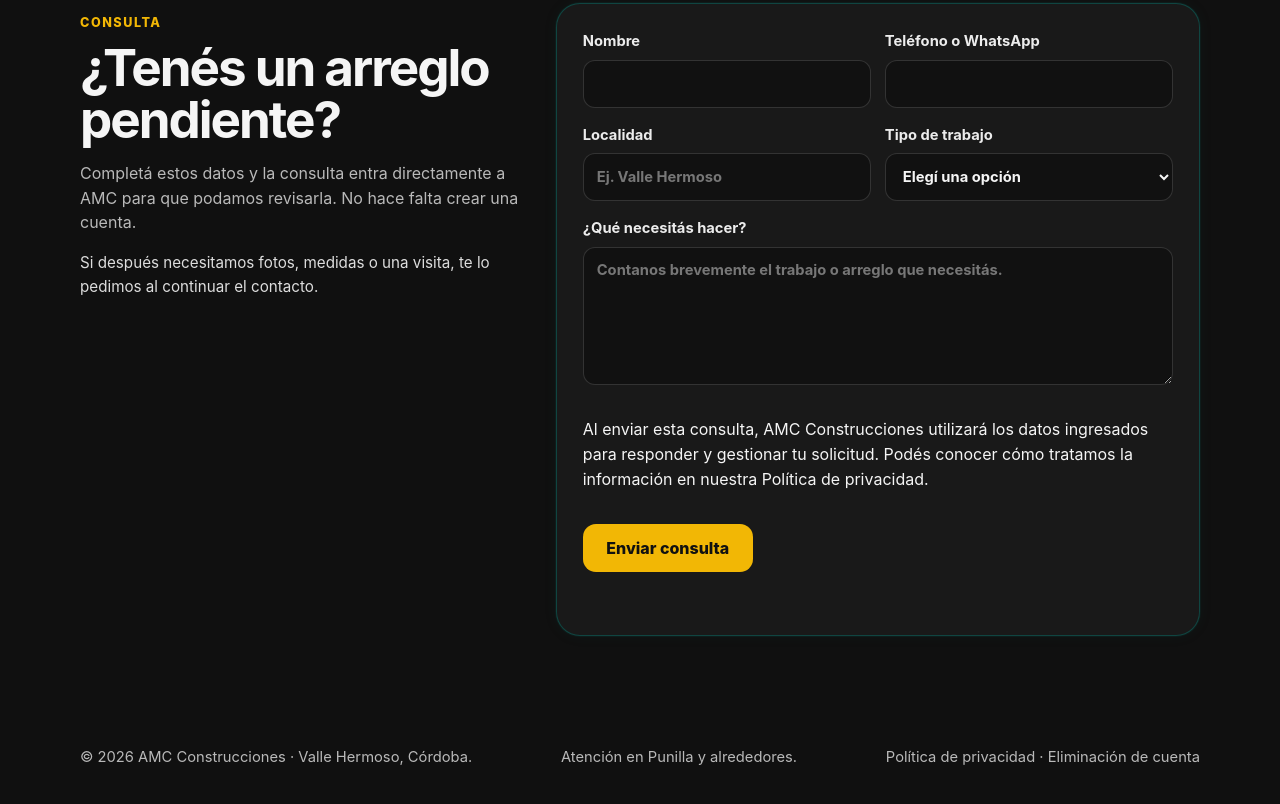
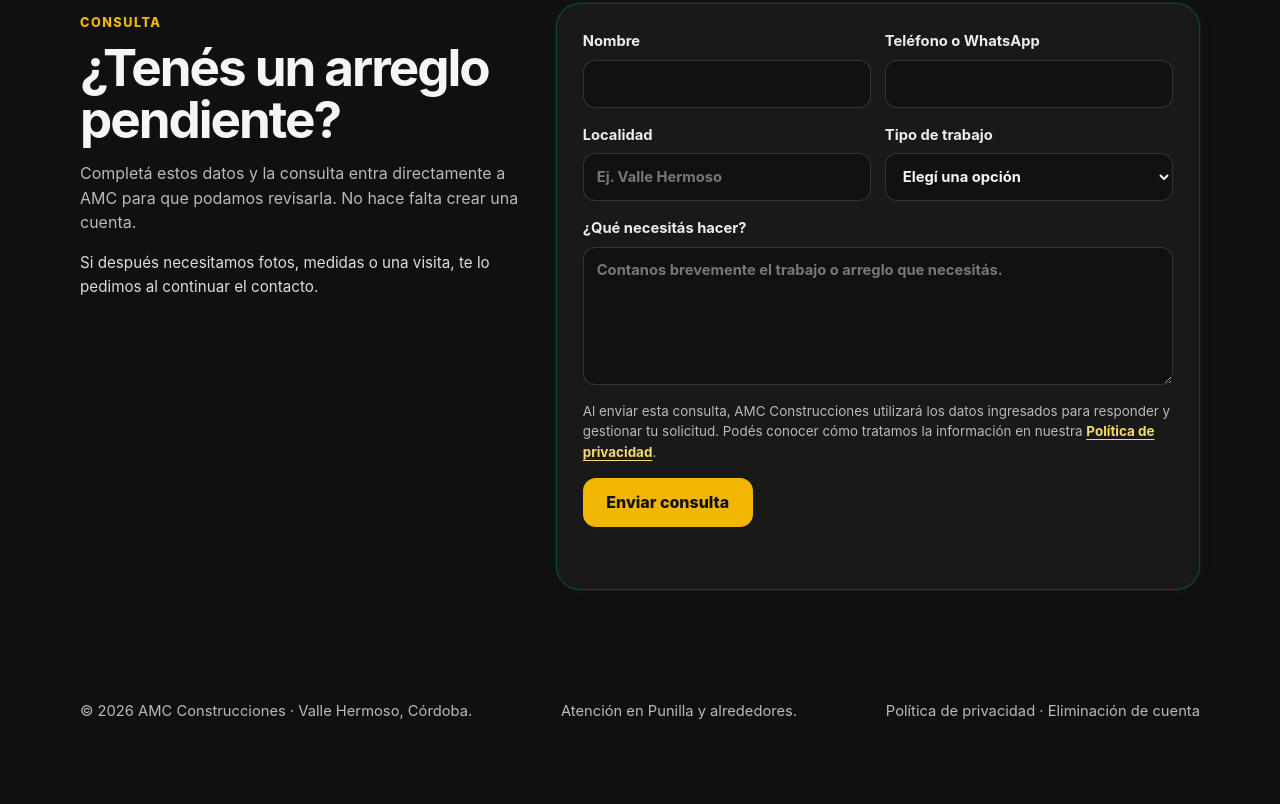
Before and after one commit to ArielCampos30/AMC_CONSTRUCCION_APP, a plain HTML site: page docs/index.html in a window 1280 px wide. Shown: the part 3652-4456 px from the top of the page. After the commit the page ends 4428 px from the top, so only its background shows below. Drawn offline with Linux system fonts and the light colour scheme.

Commit message:
Prelaunch Fix 1 — estilizar aviso de privacidad del formulario

```diff
--- a/docs/assets/css/landing-form.css
+++ b/docs/assets/css/landing-form.css
@@ -73,6 +73,18 @@
   box-shadow: 0 0 0 3px rgba(242,183,5,.11);
   background: #141414;
 }
+.contact-privacy {
+  margin: 0;
+  color: var(--muted);
+  font-size: .84rem;
+  line-height: 1.5;
+}
+.contact-privacy a {
+  color: #f4d96f;
+  font-weight: 750;
+  text-decoration: underline;
+  text-underline-offset: 3px;
+}
 .contact-submit {
   justify-self: start;
   min-width: 170px;
```
